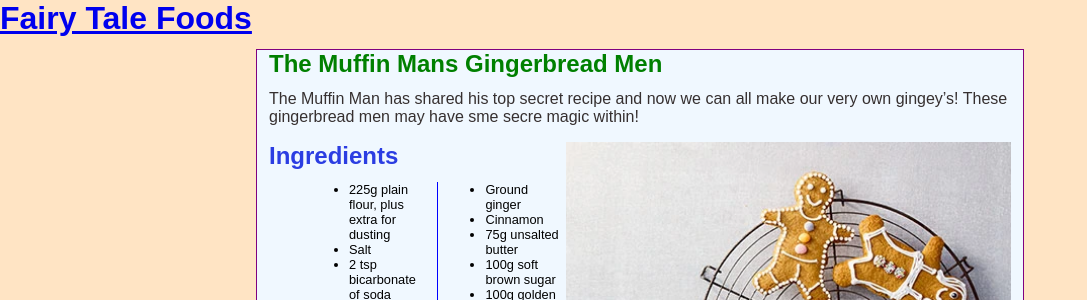
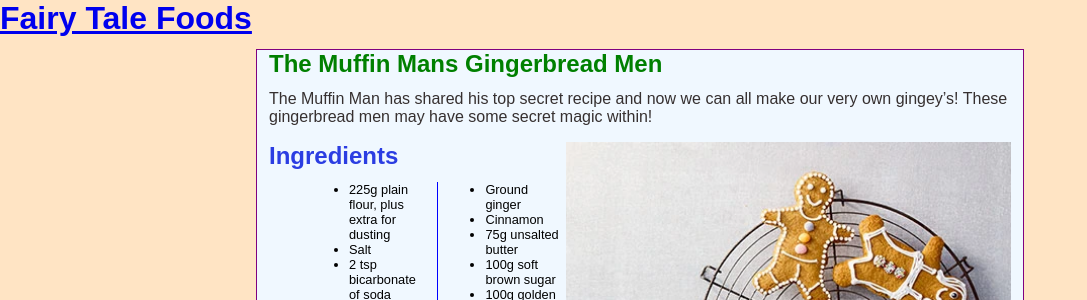
Before and after one commit to Lucyware/Fairytalefoods, a Jekyll site: the page built from _recipes/recipe1.md, in a window 1280 px wide. Shown: the top 300 px of the page, without its empty margins (0-1087 px from the left). Built offline with Jekyll 4.4.1, drawn with Linux system fonts in a browser that asks for light colours.

Commit message:
Update Recipe “recipe1”

```diff
--- a/_recipes/recipe1.md
+++ b/_recipes/recipe1.md
@@ -5,7 +5,7 @@ order: 2
 layout: recipe
 published: true
 ---
-The Muffin Man has shared his top secret recipe and now we can all make our very own gingey's! These gingerbread men may have sme secre magic within!
+The Muffin Man has shared his top secret recipe and now we can all make our very own gingey's! These gingerbread men may have some secret magic within!
 
 ![Delicious Plate of Toast, Blueberries and Bananas, covered in sticky maple syrup](../uploads/gingerbread.webp "Photo by Joseph Smart")
 
```
